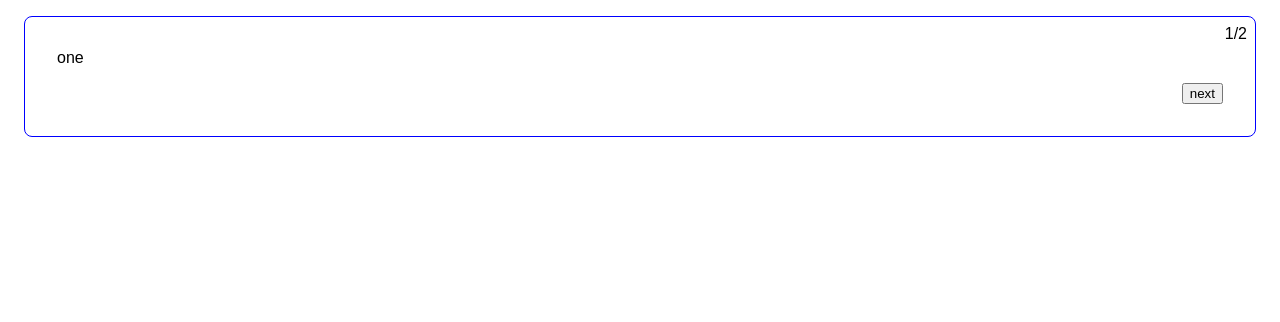
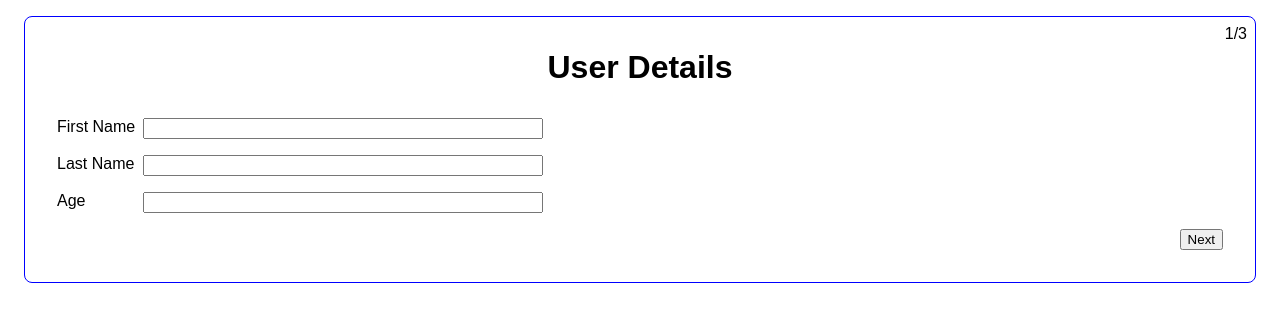
Before and after one commit to chakibaraf/simpleForm, a React (Vite) app in the folder formulairTest/: page / in a window 1280 px wide. Shown: the top 322 px of the page. Built offline with nearby package versions, Linux system fonts and the light colour scheme.

Commit message:
mise en forme du formulaire

```diff
--- /dev/null
+++ b/formulairTest/src/AccountForm.tsx
@@ -0,0 +1,13 @@
+import { FormWrapper } from "./FormWrapper";
+
+export function AccountForm () {
+
+    return(
+        <FormWrapper title="Account">
+        <label htmlFor="">Email</label>
+        <input type="email"></input>
+        <label htmlFor="">Password</label>
+        <input required type="password"></input>
+        </FormWrapper>
+    )
+}
--- /dev/null
+++ b/formulairTest/src/AddressForm.tsx
@@ -0,0 +1,16 @@
+import { FormWrapper } from "./FormWrapper";
+
+export function AddressForm(){
+    return (
+        <FormWrapper title="Address">
+        <label htmlFor=""> Street</label>
+        <input type="text" />
+        <label htmlFor="">City</label>
+        <input type="text" />
+        <label htmlFor="">State</label>
+        <input type="number"></input>
+        <label htmlFor="">Zip</label>
+        <input type="number"></input>
+        </FormWrapper>
+    )
+}
--- a/formulairTest/src/App.tsx
+++ b/formulairTest/src/App.tsx
@@ -1,12 +1,15 @@
+import { AccountForm } from "./AccountForm"
+import { AddressForm } from "./AddressForm"
+import { UserForm } from "./UserForm"
 import { useMultistepForm } from "./useMultistepForm"
 
 
 
 function App() {
 
-  const { steps, currentStepIndex ,step , isFirstStep ,back ,next} = useMultistepForm([
-    <div>one</div>,
-    <div>two</div>])
+  const { steps, currentStepIndex ,step , isFirstStep, isLastStep ,back ,next} =
+  useMultistepForm([
+    <UserForm/>, <AddressForm/>,<AccountForm/>])
 
   return <div style={{
     position: "relative",
@@ -30,7 +33,7 @@
         justifyContent:"flex-end",
       }}>
           {!isFirstStep &&  <button type="button" onClick={back}>back</button>}
-          <button type="button" onClick={next}>next</button>
+          <button type="button" onClick={next}>{isLastStep ? "Finish": "Next"}</button>
       </div>
     </form>
 
--- /dev/null
+++ b/formulairTest/src/FormWrapper.tsx
@@ -0,0 +1,23 @@
+import { ReactNode } from "react"
+
+type FormWrapperProps = {
+
+    title: string,
+    children: ReactNode
+}
+export function FormWrapper({ title, children }: FormWrapperProps) {
+    return (
+        <>
+            <h1 style={{ textAlign: "center", margin: "0", marginBottom: "2rem" }}>  {title}</h1>
+            <div
+                style={{
+                    display: "grid", gap: "1rem .5rem",
+                    justifyContent: "flex-start",
+                    gridTemplateColumns: "auto minmax(auto,400px)"
+                }}>
+                {children}
+                </div>
+        </>
+    )
+
+}
--- /dev/null
+++ b/formulairTest/src/UserForm.tsx
@@ -0,0 +1,15 @@
+import { FormWrapper } from "./FormWrapper";
+
+export function UserForm (){
+    return (
+        < FormWrapper title="User Details">
+        <label htmlFor=""> First Name</label>
+        <input type="text" />
+        <label htmlFor="">Last Name</label>
+        <input type="text" />
+        <label htmlFor="">Age</label>
+        <input type="number"></input>
+
+        </FormWrapper>
+    )
+}
--- a/formulairTest/src/useMultistepForm.ts
+++ b/formulairTest/src/useMultistepForm.ts
@@ -31,6 +31,7 @@
         step: steps[currentStepIndex],
         steps,
         isFirstStep: currentStepIndex === 0,
+        isLastStep: currentStepIndex === steps.length-1,
         goTo,
         next,
         back
```
